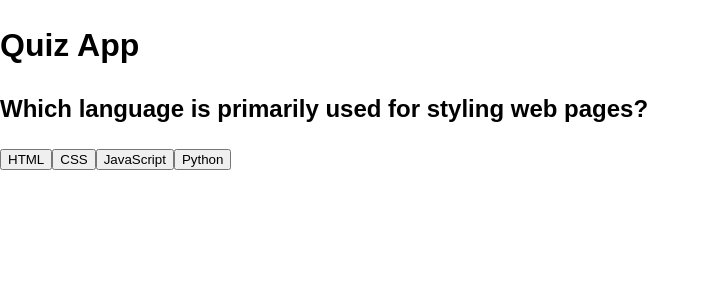
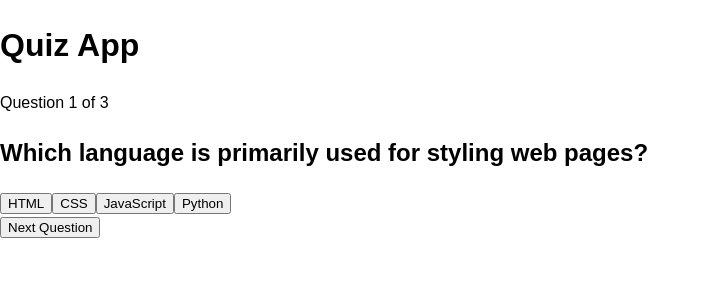
Before and after one commit to mykytapilec/quiz-app, a React (Vite) app: page / in a window 1280 px wide. Shown: the top 300 px of the page, without its empty margins (0-710 px from the left). Built offline with nearby package versions, Linux system fonts and the light colour scheme.

Commit message:
feat: add quiz state management

```diff
--- a/src/App.tsx
+++ b/src/App.tsx
@@ -1,18 +1,37 @@
 import QuizQuestion from './components/QuizQuestion';
-import { questions } from './data/questions';
+import useQuiz from './hooks/useQuiz';
 
 function App() {
-  const currentQuestion = questions[0];
+  const {
+    currentQuestion,
+    currentQuestionIndex,
+    selectAnswer,
+    nextQuestion,
+    isFinished,
+    totalQuestions,
+  } = useQuiz();
 
-  function handleAnswerSelect(answerId: string) {
-    console.log('Selected answer:', answerId);
+  if (isFinished) {
+    return (
+      <main>
+        <h1>Quiz Completed</h1>
+      </main>
+    );
   }
 
   return (
     <main>
       <h1>Quiz App</h1>
 
-      <QuizQuestion question={currentQuestion} onAnswerSelect={handleAnswerSelect} />
+      <p>
+        Question {currentQuestionIndex + 1} of {totalQuestions}
+      </p>
+
+      <QuizQuestion
+        question={currentQuestion}
+        onAnswerSelect={selectAnswer}
+        onNextQuestion={nextQuestion}
+      />
     </main>
   );
 }
--- a/src/components/QuizQuestion.tsx
+++ b/src/components/QuizQuestion.tsx
@@ -4,9 +4,10 @@ import type { QuizQuestion as QuizQuestionType } from '../types/quiz';
 interface QuizQuestionProps {
   question: QuizQuestionType;
   onAnswerSelect: (answerId: string) => void;
+  onNextQuestion: () => void;
 }
 
-function QuizQuestion({ question, onAnswerSelect }: QuizQuestionProps) {
+function QuizQuestion({ question, onAnswerSelect, onNextQuestion }: QuizQuestionProps) {
   return (
     <section>
       <h2>{question.question}</h2>
@@ -20,6 +21,10 @@ function QuizQuestion({ question, onAnswerSelect }: QuizQuestionProps) {
           />
         ))}
       </div>
+
+      <button type="button" onClick={onNextQuestion}>
+        Next Question
+      </button>
     </section>
   );
 }
--- /dev/null
+++ b/src/hooks/useQuiz.ts
@@ -0,0 +1,34 @@
+import { useState } from 'react';
+import { questions } from '../data/questions';
+
+function useQuiz() {
+  const [currentQuestionIndex, setCurrentQuestionIndex] = useState(0);
+  const [selectedAnswers, setSelectedAnswers] = useState<Record<number, string>>({});
+
+  const currentQuestion = questions[currentQuestionIndex];
+
+  const selectAnswer = (answerId: string) => {
+    setSelectedAnswers((previousAnswers) => ({
+      ...previousAnswers,
+      [currentQuestion.id]: answerId,
+    }));
+  };
+
+  const nextQuestion = () => {
+    setCurrentQuestionIndex((previousIndex) => previousIndex + 1);
+  };
+
+  const isFinished = currentQuestionIndex >= questions.length;
+
+  return {
+    currentQuestion,
+    currentQuestionIndex,
+    selectedAnswers,
+    selectAnswer,
+    nextQuestion,
+    isFinished,
+    totalQuestions: questions.length,
+  };
+}
+
+export default useQuiz;
```
